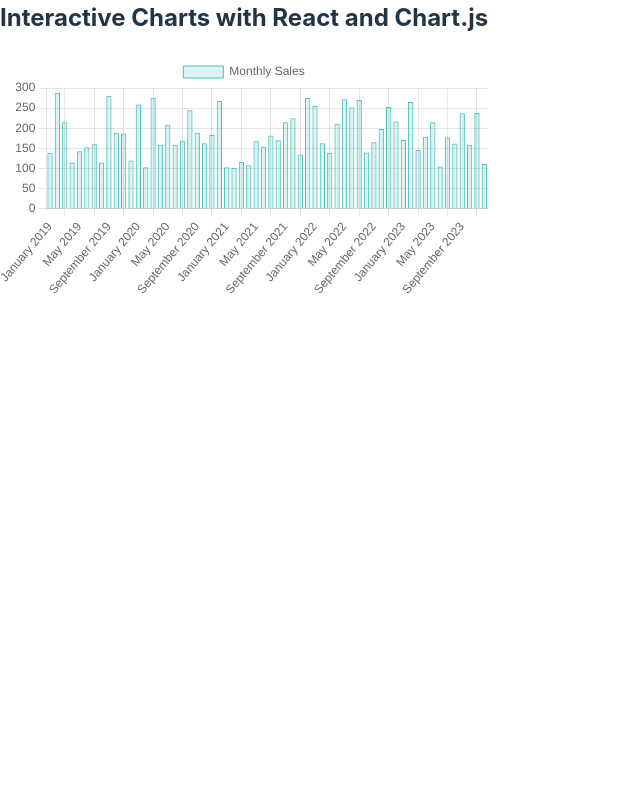
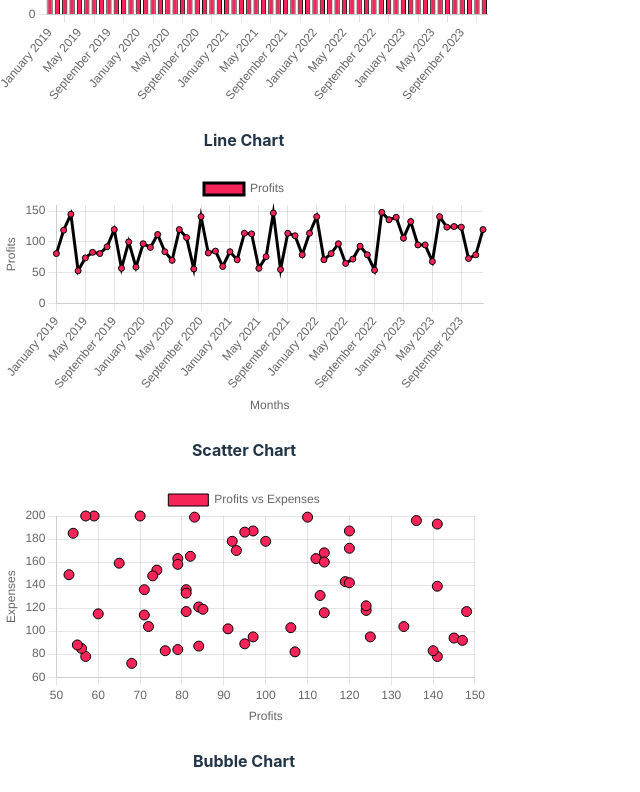
Before and after one commit to jenna0315/react-chart-app, a React (Vite) app: page / in a window 1280 px wide. Shown: the part 260-1052 px from the top of the page, without its empty margins (0-640 px from the left). Before the commit the page ends 800 px from the top, so only its background shows below. Built offline with nearby package versions, Linux system fonts and the light colour scheme.

Commit message:
Implement Specific Chart Components & Fetch Data for Charts

```diff
--- a/src/App.jsx
+++ b/src/App.jsx
@@ -2,6 +2,10 @@
 import { useState, useEffect } from 'react';
 import BarChart from './components/BarChart';
 import ChartComponent from './components/ChartComponent';
+import LineChart from './components/LineChart';
+import ScatterChart from './components/ScatterChart';
+import BubbleChart from './components/BubbleChart';
+
 
 function App() {
     const [chartData, setChartData] = useState(null);
@@ -17,7 +21,14 @@ function App() {
             <div style={{ textAlign: 'center' }}>
               <h2>Interactive Charts with React and Chart.js
               </h2>
+              <h4>Bar Chart</h4>
               <BarChart data={chartData} />
+              <h4>Line Chart</h4>
+              <LineChart data={chartData} />
+              <h4>Scatter Chart</h4>
+              <ScatterChart data={chartData} />
+              <h4>Bubble Chart</h4>
+              <BubbleChart data={chartData} />
             </div>
           );
 }
--- a/src/components/BarChart.jsx
+++ b/src/components/BarChart.jsx
@@ -1,5 +1,5 @@
 import ChartComponent from './ChartComponent';
-import { Bar } from 'react-chartjs-2';
+
 
 const BarChart = ({ data }) => {
     const barChartData = {
@@ -8,8 +8,8 @@ const BarChart = ({ data }) => {
         {
           label: 'Monthly Sales',
           data: data.sales,
-          backgroundColor: 'rgba(75, 192, 192, 0.2)',
-          borderColor: 'rgba(75, 192, 192, 1)',
+          backgroundColor: 'rgba(246, 36, 89, 1)',
+          borderColor: 'rgba(0, 0, 0, 1)',
           borderWidth: 1,
         },
       ],
--- /dev/null
+++ b/src/components/BubbleChart.jsx
@@ -0,0 +1,43 @@
+import ChartComponent from './ChartComponent';
+
+const BubbleChart = ({ data }) => {
+  const bubbleChartData = {
+    datasets: [
+      {
+        label: 'Sales, Profits, Expenses',
+        data: data.sales.map((sale, index) => ({
+          x: sale,
+          y: data.profits[index],
+          r: data.expenses[index],
+        })),
+        backgroundColor: 'rgba(246, 36, 89, 1)', // Bubble color
+        borderColor: 'rgba(0, 0, 0, 1)', // Border color
+        borderWidth: 1.5,
+      },
+    ],
+  };
+
+  const bubbleChartOptions = {
+    responsive: true,
+    scales: {
+      x: {
+        type: 'linear',
+        title: {
+          display: true,
+          text: 'Sales',
+        },
+      },
+      y: {
+        type: 'linear',
+        title: {
+          display: true,
+          text: 'Profits',
+        },
+      },
+    },
+  };
+
+  return <ChartComponent type="bubble" data={bubbleChartData} options={bubbleChartOptions} />;
+};
+
+export default BubbleChart;
--- /dev/null
+++ b/src/components/LineChart.jsx
@@ -0,0 +1,40 @@
+import ChartComponent from './ChartComponent';
+
+const LineChart = ({data}) => {
+    const lineChartData = {
+        labels: data.months,
+        datasets: [
+            {
+                label: 'Profits',
+                data: data.profits,
+                backgroundColor: 'rgba(246, 36, 89, 1)',
+                borderColor: 'rgba(0, 0, 0, 1)',
+                fill: false,
+            },
+
+        ],
+    };
+    const lineChartOptions = {
+        responsive: true,
+        scales: {
+          x: {
+            title: {
+              display: true,
+              text: 'Months',
+            },
+          },
+          y: {
+            title: {
+              display: true,
+              text: 'Profits',
+            },
+            beginAtZero: true,
+          },
+        },
+      };
+
+    return <ChartComponent type="line" data={lineChartData} options={lineChartOptions}  />
+};
+
+
+export default LineChart;
--- /dev/null
+++ b/src/components/ScatterChart.jsx
@@ -0,0 +1,44 @@
+
+import ChartComponent from './ChartComponent';
+
+const ScatterChart = ({ data }) => {
+  const scatterChartData = {
+    datasets: [
+      {
+        label: 'Profits vs Expenses',
+        data: data.profits.map((profit, index) => ({
+          x: profit,
+          y: data.expenses[index],
+        })),
+        backgroundColor: 'rgba(246, 36, 89, 1)',
+        borderColor: 'rgba(0, 0, 0, 1)',
+        borderWidth: 1,
+        pointRadius: 5,
+      },
+    ],
+  };
+
+  const scatterChartOptions = {
+    responsive: true,
+    scales: {
+      x: {
+        type: 'linear',
+        title: {
+          display: true,
+          text: 'Profits',
+        },
+      },
+      y: {
+        type: 'linear',
+        title: {
+          display: true,
+          text: 'Expenses',
+        },
+      },
+    },
+  };
+
+  return <ChartComponent type="scatter" data={scatterChartData} options={scatterChartOptions} />;
+};
+
+export default ScatterChart;
```
